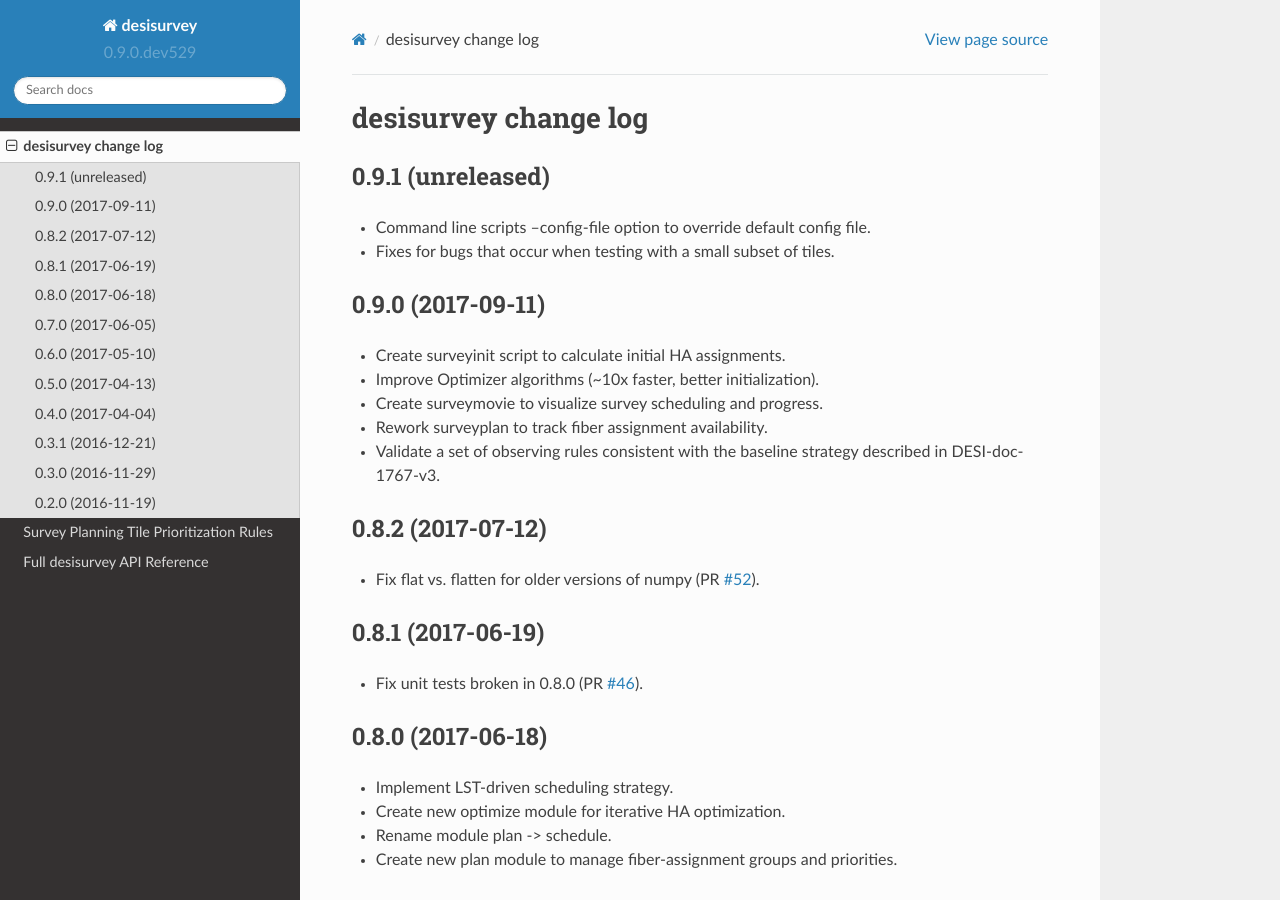
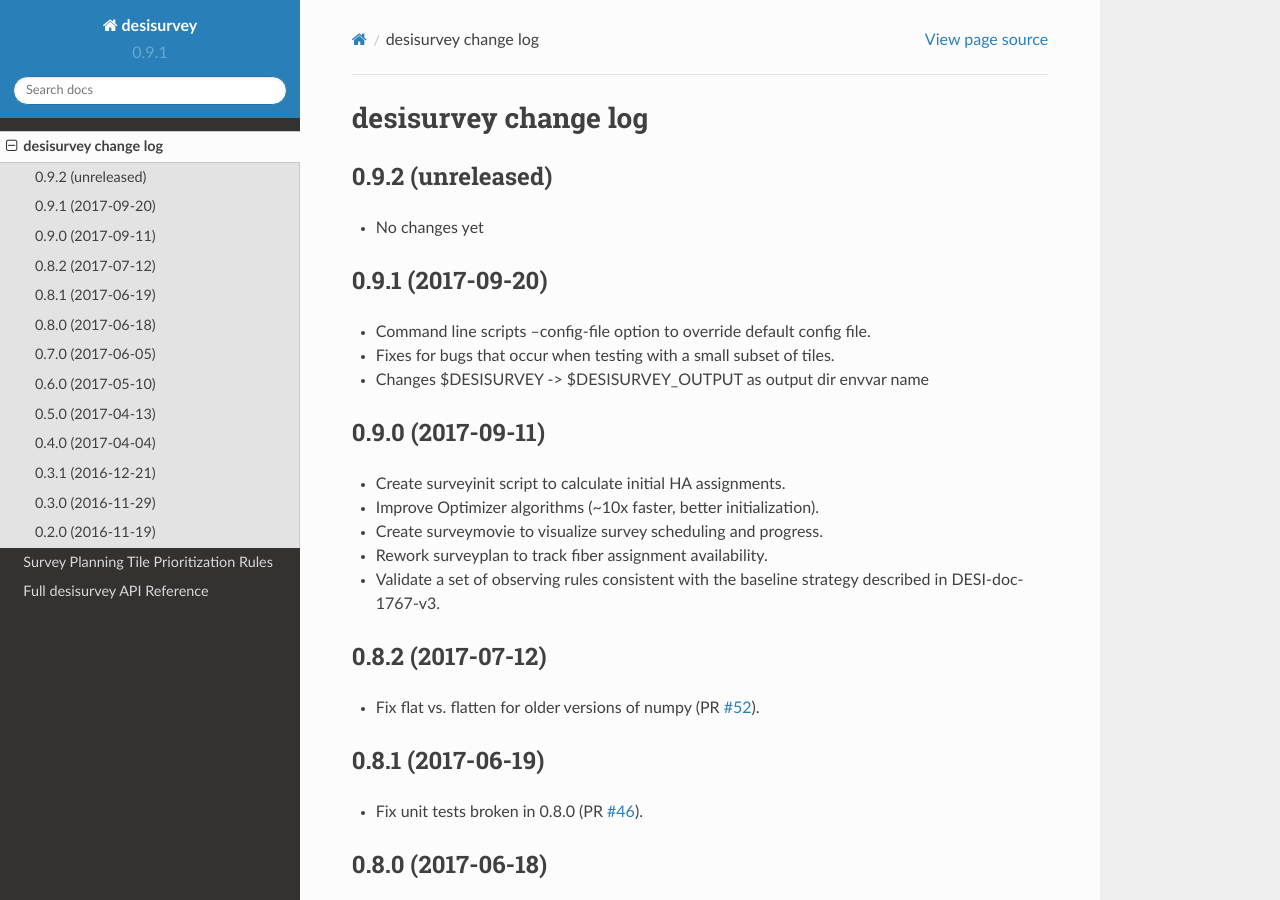
Before and after one commit to desihub/desisurvey, a Sphinx documentation site: the page built from doc/changes.rst, in a window 1280 px wide and 900 px high. Built offline with Sphinx 7.4.7 and the Read the Docs theme 2.0.0, drawn with Linux system fonts in a browser that asks for light colours.

Commit message:
update release notes and version for desisurvey/0.9.1

```diff
--- a/doc/changes.rst
+++ b/doc/changes.rst
@@ -2,11 +2,17 @@
 desisurvey change log
 =====================
 
-0.9.1 (unreleased)
+0.9.2 (unreleased)
+------------------
+
+* No changes yet
+
+0.9.1 (2017-09-20)
 ------------------
 
 * Command line scripts --config-file option to override default config file.
 * Fixes for bugs that occur when testing with a small subset of tiles.
+* Changes $DESISURVEY -> $DESISURVEY_OUTPUT as output dir envvar name
 
 0.9.0 (2017-09-11)
 ------------------
--- a/py/desisurvey/_version.py
+++ b/py/desisurvey/_version.py
@@ -1 +1 @@
-__version__ = '0.9.0.dev529'
+__version__ = '0.9.1'
```
